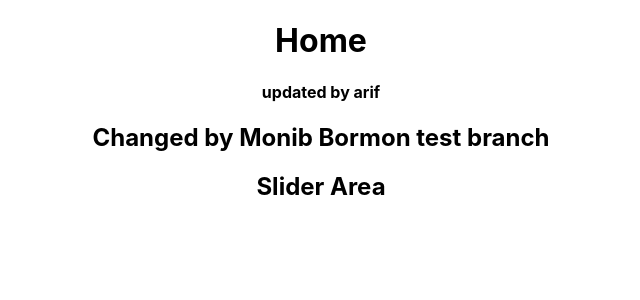
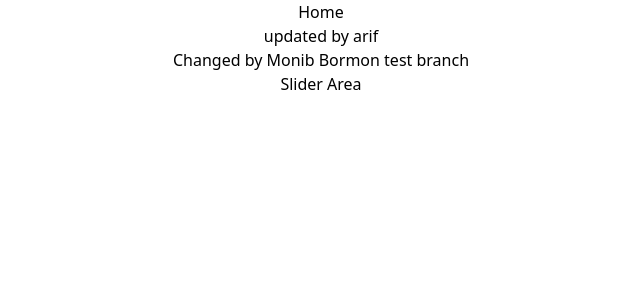
Before and after one commit to monibBormon/blood-donation-app, a React (Create React App) app: page / in a window 1280 px wide. Shown: the top 300 px of the page, without its empty margins (319-959 px from the left). Built offline with nearby package versions, Linux system fonts and the light colour scheme.

Commit message:
css framework added

```diff
--- a/package.json
+++ b/package.json
@@ -32,5 +32,10 @@
       "last 1 firefox version",
       "last 1 safari version"
     ]
+  },
+  "devDependencies": {
+    "autoprefixer": "^10.4.1",
+    "postcss": "^8.4.5",
+    "tailwindcss": "^3.0.8"
   }
 }
--- /dev/null
+++ b/postcss.config.js
@@ -0,0 +1,6 @@
+module.exports = {
+  plugins: {
+    tailwindcss: {},
+    autoprefixer: {},
+  },
+}
--- a/src/index.css
+++ b/src/index.css
@@ -1,13 +1,6 @@
+@tailwind base;
+@tailwind components;
+@tailwind utilities;
 body {
   margin: 0;
-  font-family: -apple-system, BlinkMacSystemFont, 'Segoe UI', 'Roboto', 'Oxygen',
-    'Ubuntu', 'Cantarell', 'Fira Sans', 'Droid Sans', 'Helvetica Neue',
-    sans-serif;
-  -webkit-font-smoothing: antialiased;
-  -moz-osx-font-smoothing: grayscale;
 }
-
-code {
-  font-family: source-code-pro, Menlo, Monaco, Consolas, 'Courier New',
-    monospace;
-}
--- /dev/null
+++ b/tailwind.config.js
@@ -0,0 +1,9 @@
+module.exports = {
+    content: [
+        "./src/**/*.{js,jsx,ts,tsx}",
+    ],
+    theme: {
+        extend: {},
+    },
+    plugins: [],
+}
```
Also changed, not shown: 1 other file (tests, documents, lock files or other folders).
